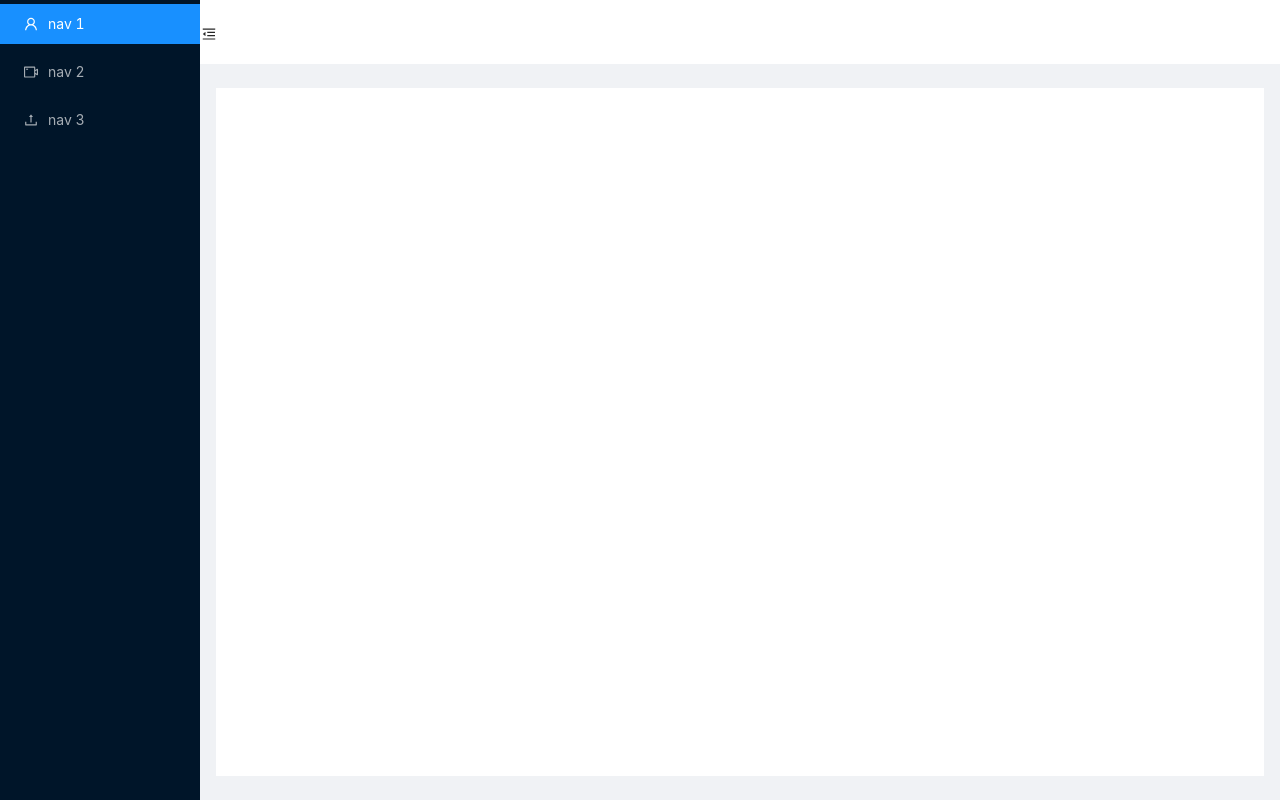
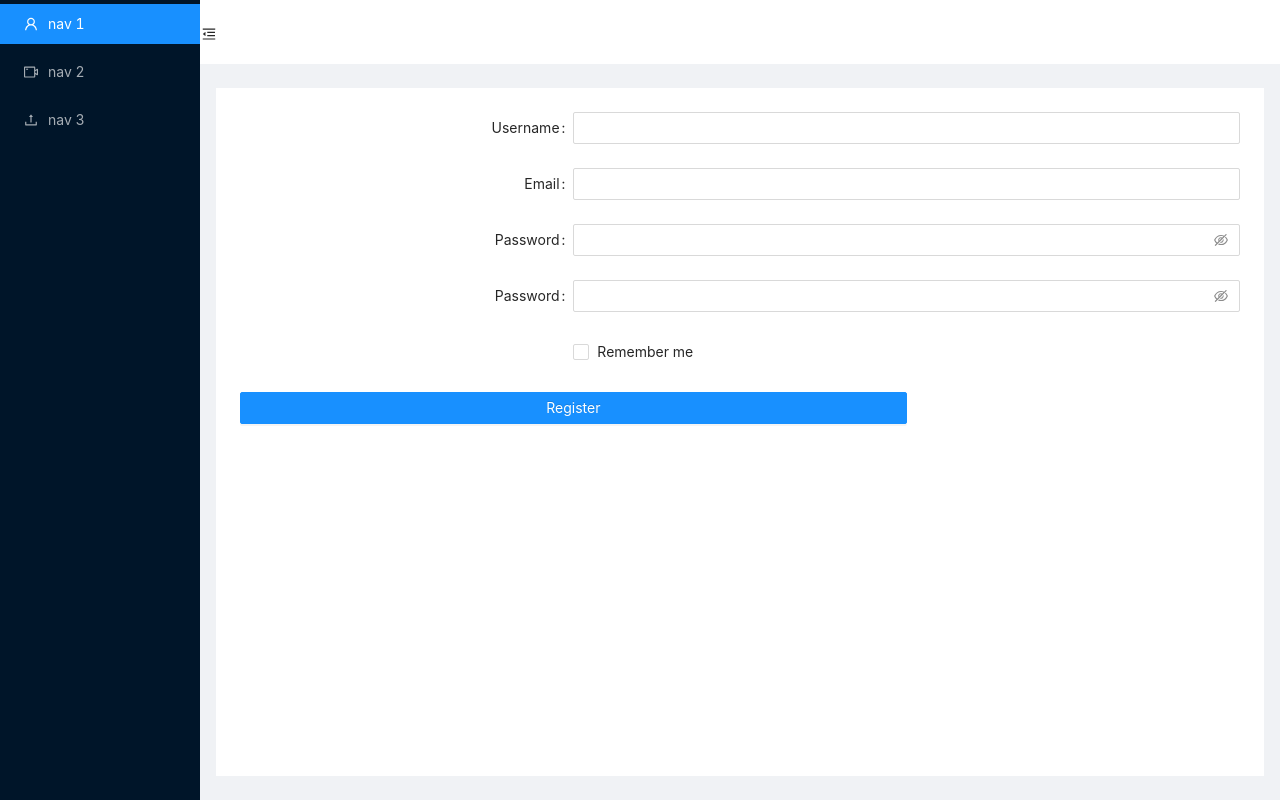
Before and after one commit to joaquinlema/ContactKeeper, a React (Create React App) app in the folder client/: page /register in a window 1280 px wide. Built offline with nearby package versions, Linux system fonts and the light colour scheme.

Commit message:
agregamos login y register

```diff
--- a/client/src/App.css
+++ b/client/src/App.css
@@ -34,3 +34,16 @@
   opacity: 0;
   transition: opacity 500ms ease-in;
 }
+
+#components-form-demo-normal-login .login-form {
+  max-width: 300px;
+}
+#components-form-demo-normal-login .login-form-forgot {
+  float: right;
+}
+#components-form-demo-normal-login .ant-col-rtl .login-form-forgot {
+  float: left;
+}
+#components-form-demo-normal-login .login-form-button {
+  width: 100%;
+}
--- /dev/null
+++ b/client/src/components/auth/Login.js
@@ -0,0 +1,77 @@
+import { Form, Input, Button } from 'antd';
+import { useState } from 'react';
+
+const Login = () => {
+
+    const [login, setLogin] = useState({
+        name: '',
+        password: '',
+    });
+
+    const { name, email, password, password2 } = login;
+
+    const onChange = e =>
+        setLogin({ ...login, [e.target.name]: e.target.value });
+
+    const onFinish = (values) => {
+        console.log('Success:', values);
+    };
+
+    const onFinishFailed = (errorInfo) => {
+        console.log('Failed:', errorInfo);
+    };
+
+    return (
+        <Form
+            name="basic"
+            labelCol={{
+                span: 8,
+            }}
+            wrapperCol={{
+                span: 16,
+            }}
+            initialValues={{
+                remember: true,
+            }}
+            onFinish={onFinish}
+            onFinishFailed={onFinishFailed}
+            autoComplete="off"
+        >
+            <Form.Item
+                label="Email"
+
+                onChange={onChange}
+                rules={[
+                    {
+                        required: true,
+                        message: 'Please input your email!',
+                    },
+                ]}
+            >
+                <Input name="email"/>
+            </Form.Item>
+
+            <Form.Item
+                label="Password"
+
+                onChange={onChange}
+                rules={[
+                    {
+                        required: true,
+                        message: 'Please input your password!',
+                    },
+                ]}
+            >
+                <Input.Password name="password"/>
+            </Form.Item>
+
+            <Form.Item>
+                <Button type="primary" htmlType="submit" block>
+                    Login
+                </Button>
+            </Form.Item>
+        </Form>
+    );
+};
+
+export default Login;
--- /dev/null
+++ b/client/src/components/auth/Register.js
@@ -0,0 +1,117 @@
+import { Form, Input, Button, Checkbox } from 'antd';
+import { useState } from 'react';
+
+const Register = () => {
+
+    const [register, setRegister] = useState({
+        name: '',
+        email: '',
+        password: '',
+        password2: ''
+    });
+
+    const { name, email, password, password2 } = register;
+
+    const onChange = e =>
+        setRegister({ ...register, [e.target.name]: e.target.value });
+
+    const onFinish = (values) => {
+        console.log('Success:', values);
+    };
+
+    const onFinishFailed = (errorInfo) => {
+        console.log('Failed:', errorInfo);
+    };
+
+    return (
+        <Form
+            name="basic"
+            labelCol={{
+                span: 8,
+            }}
+            wrapperCol={{
+                span: 16,
+            }}
+            initialValues={{
+                remember: true,
+            }}
+            onFinish={onFinish}
+            onFinishFailed={onFinishFailed}
+            autoComplete="off"
+        >
+            <Form.Item
+                label="Username"
+                onChange={onChange}
+                rules={[
+                    {
+                        required: true,
+                        message: 'Please input your username!',
+                    },
+                ]}
+            >
+                <Input name="name"/>
+            </Form.Item>
+
+            <Form.Item
+                label="Email"
+
+                onChange={onChange}
+                rules={[
+                    {
+                        required: true,
+                        message: 'Please input your email!',
+                    },
+                ]}
+            >
+                <Input name="email"/>
+            </Form.Item>
+
+            <Form.Item
+                label="Password"
+
+                onChange={onChange}
+                rules={[
+                    {
+                        required: true,
+                        message: 'Please input your password!',
+                    },
+                ]}
+            >
+                <Input.Password name="password"/>
+            </Form.Item>
+
+            <Form.Item
+                label="Password"
+
+                onChange={onChange}
+                rules={[
+                    {
+                        required: true,
+                        message: 'Please input your password!',
+                    },
+                ]}
+            >
+                <Input.Password  name="password2"/>
+            </Form.Item>
+
+            <Form.Item
+
+                valuePropName="checked"
+                wrapperCol={{
+                    offset: 8,
+                    span: 16,
+                }}
+            >
+                <Checkbox name="remember">Remember me</Checkbox>
+            </Form.Item>
+
+            <Form.Item>
+                <Button type="primary" htmlType="submit" block>
+                    Register
+                </Button>
+            </Form.Item>
+        </Form>
+    );
+};
+
+export default Register;
--- a/client/src/routes/AppRoute.js
+++ b/client/src/routes/AppRoute.js
@@ -2,6 +2,8 @@ import React from 'react';
 import { BrowserRouter as Router, Switch, Route } from 'react-router-dom';
 import Home from '../components/pages/Home';
 import About from '../components/pages/About';
+import Register from '../components/auth/Register';
+import Login from '../components/auth/Login';
 
 //TODO: crear la private routes
 const AppRoute = () => {
@@ -10,6 +12,8 @@ const AppRoute = () => {
             <Switch>
                 <Route exact={true} path='/' component={Home} />
                 <Route exact path='/about' component={About} />
+                <Route exact path='/register' component={Register} />
+                <Route exact path='/login' component={Login} />
             </Switch>
         </Router>
     )
```
